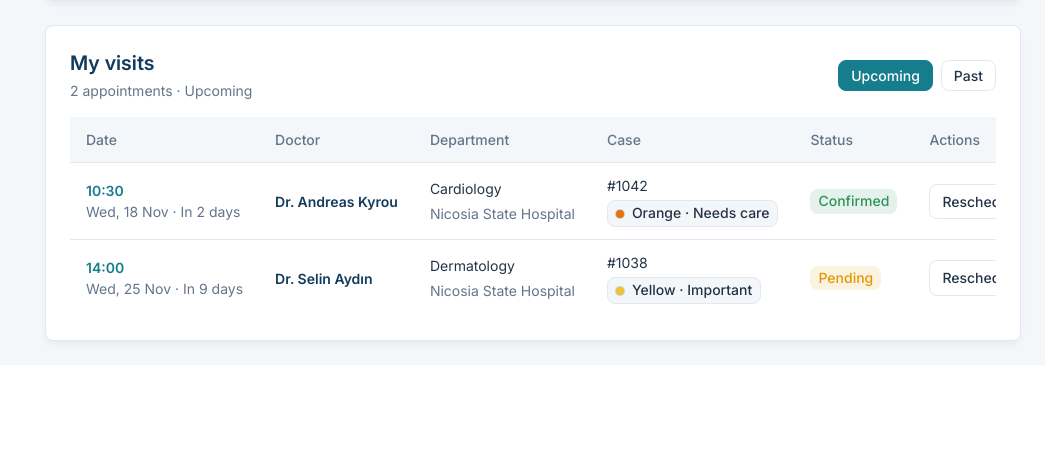
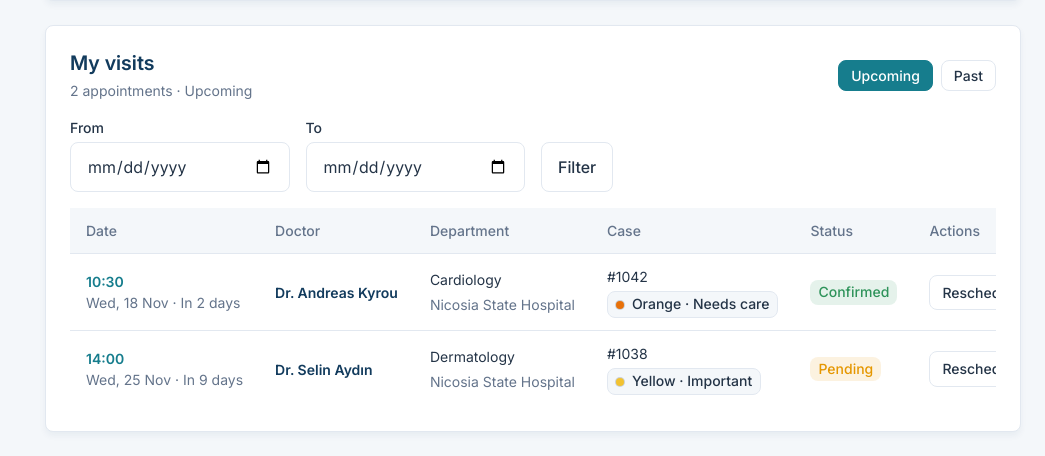
Before and after one commit to aerdemarac/CHN, a PHP site: page /test-endpoints/appointments-test.php in a window 1280 px wide. Shown: the part 1208-1664 px from the top of the page, without its empty margins (235-1280 px from the left). Before the commit the page ends 1556 px from the top, so only its background shows below. Run offline with PHP 8.4, Linux system fonts and the light colour scheme.

Commit message:
add filter

```diff
--- a/css/appointments.css
+++ b/css/appointments.css
@@ -407,19 +407,19 @@
 }
 
 .appointments-filters {
-    display: flex;
-    flex-wrap: wrap;
-    align-items: flex-end;
+    display: grid;
+    grid-template-columns: repeat(auto-fill, minmax(176px, 1fr));
+    align-items: end;
     gap: 16px;
     margin-bottom: 16px;
 }
 
-.appointments-filters .form-group {
-    flex: 1 1 200px;
+.appointments-filters .form-group + .form-group {
+    margin-top: 0;
 }
 
-.appointments-filters .form-group + .form-group {
-    margin-top: 0;
+.appointments-filters .form-control {
+    height: calc(1.5em + 26px);
 }
 
 .appointments-filters__actions {
@@ -528,6 +528,10 @@
         margin-top: 16px;
     }
 
+    .appointments-filters {
+        grid-template-columns: minmax(0, 1fr);
+    }
+
     .appointments-filters__actions,
     .appointments-filters__actions .btn {
         width: 100%;
--- a/test-endpoints/appointments-test.php
+++ b/test-endpoints/appointments-test.php
@@ -44,6 +44,16 @@ function appointmentsDate(int $days): string
 function appointmentsQuery(array $params): string
 {
     return '?' . http_build_query($params);
+}
+
+function appointmentsDateParam(string $name): ?string
+{
+    if (!isset($_GET[$name]) || !is_string($_GET[$name])) {
+        return null;
+    }
+    $date = DateTimeImmutable::createFromFormat('!Y-m-d', $_GET[$name]);
+
+    return $date !== false && $date->format('Y-m-d') === $_GET[$name] ? $_GET[$name] : null;
 }
 
 function appointmentsPageLink(string $file, string $role): ?string
@@ -212,6 +222,9 @@ $appointmentsStaffDepartments = array_filter(
 
 $appointmentsFilterDepartment = null;
 $appointmentsFilterStatus = null;
+$appointmentsFilterPatient = '';
+$appointmentsFilterFrom = null;
+$appointmentsFilterTo = null;
 
 if ($appointmentsRole === 'healthcare_staff') {
     $appointmentsFilterDepartment = isset($_GET['department_id']) && is_string($_GET['department_id'])
@@ -223,7 +236,36 @@ if ($appointmentsRole === 'healthcare_staff') {
         : null;
 }
 
-$appointmentsRows = array_values(array_filter($appointmentsAll, function (array $item) use ($appointmentsRole, $appointmentsUser, $appointmentsStaffDepartments, $appointmentsView, $appointmentsTodayKey, $appointmentsFilterDepartment, $appointmentsFilterStatus): bool {
+if ($appointmentsRole === 'doctor' || $appointmentsRole === 'healthcare_staff') {
+    $appointmentsFilterPatient = isset($_GET['patient_name']) && is_string($_GET['patient_name'])
+        ? mb_substr(trim(preg_replace('/\s+/u', ' ', $_GET['patient_name']) ?? ''), 0, 100)
+        : '';
+}
+
+$appointmentsHasDateFilter = $appointmentsRole !== 'admin' && $appointmentsView !== 'today';
+$appointmentsDateMin = $appointmentsView === 'upcoming'
+    ? ($appointmentsRole === 'patient' ? $appointmentsTodayKey : appointmentsDate(1))
+    : null;
+$appointmentsDateMax = $appointmentsView === 'past' ? appointmentsDate(-1) : null;
+
+if ($appointmentsHasDateFilter) {
+    $appointmentsFilterFrom = appointmentsDateParam('date_from');
+    $appointmentsFilterTo = appointmentsDateParam('date_to');
+
+    if ($appointmentsFilterFrom !== null && $appointmentsFilterTo !== null && $appointmentsFilterFrom > $appointmentsFilterTo) {
+        [$appointmentsFilterFrom, $appointmentsFilterTo] = [$appointmentsFilterTo, $appointmentsFilterFrom];
+    }
+}
+
+$appointmentsKeepFilters = array_filter([
+    'patient_name'  => $appointmentsFilterPatient,
+    'department_id' => $appointmentsFilterDepartment,
+    'status'        => $appointmentsFilterStatus,
+], fn ($value): bool => $value !== null && $value !== '');
+
+$appointmentsIsFiltered = $appointmentsKeepFilters !== [] || $appointmentsFilterFrom !== null || $appointmentsFilterTo !== null;
+
+$appointmentsRows = array_values(array_filter($appointmentsAll, function (array $item) use ($appointmentsRole, $appointmentsUser, $appointmentsStaffDepartments, $appointmentsView, $appointmentsTodayKey, $appointmentsFilterDepartment, $appointmentsFilterStatus, $appointmentsFilterPatient, $appointmentsFilterFrom, $appointmentsFilterTo): bool {
     if ($appointmentsRole === 'patient' && $item['patient_id'] !== $appointmentsUser['patient_id']) {
         return false;
     }
@@ -242,8 +284,18 @@ $appointmentsRows = array_values(array_filter($appointmentsAll, function (array
     if ($appointmentsFilterStatus !== null && $item['appointment_status'] !== $appointmentsFilterStatus) {
         return false;
     }
+    if ($appointmentsFilterPatient !== '' && mb_stripos($item['patient_name'], $appointmentsFilterPatient) === false) {
+        return false;
+    }
 
     $date = $item['appointment_date'];
+
+    if ($appointmentsFilterFrom !== null && $date < $appointmentsFilterFrom) {
+        return false;
+    }
+    if ($appointmentsFilterTo !== null && $date > $appointmentsFilterTo) {
+        return false;
+    }
 
     if ($appointmentsView === 'today') {
         return $date === $appointmentsTodayKey;
@@ -482,6 +534,7 @@ require __DIR__ . '/../include/top-bar.php';
                         <p class="card__subtitle">
                             <?= count($appointmentsRows) ?> <?= count($appointmentsRows) === 1 ? 'appointment' : 'appointments' ?>
                             · <?= appointmentsEscape($appointmentsViews[$appointmentsView]) ?>
+                            <?= $appointmentsIsFiltered ? '· Filtered' : '' ?>
                         </p>
                     </div>
                     <nav aria-label="Appointment period">
@@ -489,7 +542,7 @@ require __DIR__ . '/../include/top-bar.php';
                             <?php foreach ($appointmentsViews as $appointmentsViewKey => $appointmentsViewLabel): ?>
                                 <li>
                                     <a class="appointments-tabs__link"
-                                       href="<?= appointmentsEscape(appointmentsQuery(['role' => $appointmentsRole, 'view' => $appointmentsViewKey])) ?>"
+                                       href="<?= appointmentsEscape(appointmentsQuery(['role' => $appointmentsRole, 'view' => $appointmentsViewKey] + $appointmentsKeepFilters)) ?>"
                                        <?= $appointmentsViewKey === $appointmentsView ? 'aria-current="page"' : '' ?>>
                                         <?= appointmentsEscape($appointmentsViewLabel) ?>
                                     </a>
@@ -499,10 +552,19 @@ require __DIR__ . '/../include/top-bar.php';
                     </nav>
                 </header>
 
-                <?php if ($appointmentsRole === 'healthcare_staff'): ?>
-                    <form class="appointments-filters" method="get" action="">
+                <?php if ($appointmentsRole !== 'patient' || $appointmentsHasDateFilter): ?>
+                    <form class="appointments-filters" method="get" action="" aria-label="Filter appointments">
                         <input type="hidden" name="role" value="<?= appointmentsEscape($appointmentsRole) ?>">
                         <input type="hidden" name="view" value="<?= appointmentsEscape($appointmentsView) ?>">
+                        <?php if ($appointmentsRole !== 'patient'): ?>
+                        <div class="form-group">
+                            <label class="form-label" for="appointments-filter-patient">Patient name</label>
+                            <input type="search" class="form-control" id="appointments-filter-patient" name="patient_name"
+                                   value="<?= appointmentsEscape($appointmentsFilterPatient) ?>" maxlength="100"
+                                   autocomplete="off" placeholder="Search by name">
+                        </div>
+                        <?php endif; ?>
+                        <?php if ($appointmentsRole === 'healthcare_staff'): ?>
                         <div class="form-group">
                             <label class="form-label" for="appointments-filter-department">Department</label>
                             <select class="form-control appointments-select" id="appointments-filter-department" name="department_id">
@@ -525,9 +587,26 @@ require __DIR__ . '/../include/top-bar.php';
                                 <?php endforeach; ?>
                             </select>
                         </div>
+                        <?php endif; ?>
+                        <?php if ($appointmentsHasDateFilter): ?>
+                        <div class="form-group">
+                            <label class="form-label" for="appointments-filter-from">From</label>
+                            <input type="date" class="form-control" id="appointments-filter-from" name="date_from"
+                                   value="<?= appointmentsEscape($appointmentsFilterFrom ?? '') ?>"
+                                   <?= $appointmentsDateMin !== null ? 'min="' . appointmentsEscape($appointmentsDateMin) . '"' : '' ?>
+                                   <?= $appointmentsDateMax !== null ? 'max="' . appointmentsEscape($appointmentsDateMax) . '"' : '' ?>>
+                        </div>
+                        <div class="form-group">
+                            <label class="form-label" for="appointments-filter-to">To</label>
+                            <input type="date" class="form-control" id="appointments-filter-to" name="date_to"
+                                   value="<?= appointmentsEscape($appointmentsFilterTo ?? '') ?>"
+                                   <?= $appointmentsDateMin !== null ? 'min="' . appointmentsEscape($appointmentsDateMin) . '"' : '' ?>
+                                   <?= $appointmentsDateMax !== null ? 'max="' . appointmentsEscape($appointmentsDateMax) . '"' : '' ?>>
+                        </div>
+                        <?php endif; ?>
                         <div class="appointments-filters__actions">
                             <button type="submit" class="btn btn--outline">Filter</button>
-                            <?php if ($appointmentsFilterDepartment !== null || $appointmentsFilterStatus !== null): ?>
+                            <?php if ($appointmentsIsFiltered): ?>
                                 <a class="btn btn--outline" href="<?= appointmentsEscape(appointmentsQuery(['role' => $appointmentsRole, 'view' => $appointmentsView])) ?>">Clear</a>
                             <?php endif; ?>
                         </div>
@@ -536,8 +615,13 @@ require __DIR__ . '/../include/top-bar.php';
 
                 <?php if ($appointmentsRows === []): ?>
                     <div class="empty-state">
-                        <p class="empty-state__title"><?= appointmentsEscape($appointmentsEmpty[$appointmentsView]['title']) ?></p>
-                        <p class="empty-state__text"><?= appointmentsEscape($appointmentsEmpty[$appointmentsView]['text']) ?></p>
+                        <?php if ($appointmentsIsFiltered): ?>
+                            <p class="empty-state__title">No matching appointments</p>
+                            <p class="empty-state__text">Try another name or date range, or clear the filters.</p>
+                        <?php else: ?>
+                            <p class="empty-state__title"><?= appointmentsEscape($appointmentsEmpty[$appointmentsView]['title']) ?></p>
+                            <p class="empty-state__text"><?= appointmentsEscape($appointmentsEmpty[$appointmentsView]['text']) ?></p>
+                        <?php endif; ?>
                     </div>
                 <?php else: ?>
                     <div class="table-responsive">
```
